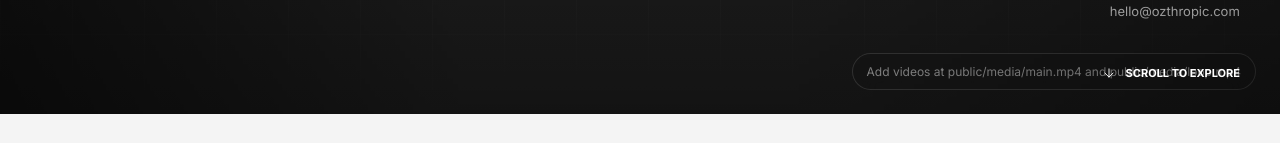
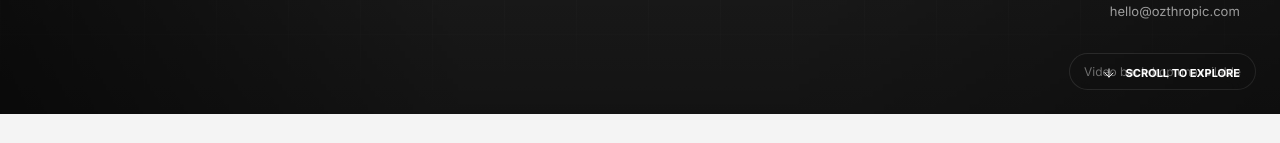
Before and after one commit to Ozhtropic/website, a React (Vite) app: page / in a window 1280 px wide. Shown: the part 686-829 px from the top of the page. Built offline with nearby package versions, Linux system fonts and the light colour scheme.

Commit message:
Discourage direct video access

```diff
--- a/index.html
+++ b/index.html
@@ -8,7 +8,13 @@
       content="Ozthropic helps Australian small and medium-sized businesses reclaim time and capital with human-centric AI automation."
     />
     <meta name="theme-color" content="#1F1F1F" />
-    <link rel="preload" href="/media/main.mp4?v=20260607-main" as="video" type="video/mp4" fetchpriority="high" />
+    <link
+      rel="preload"
+      href="/media/oz-cinematic-7f3a91.mp4?v=20260608-main"
+      as="video"
+      type="video/mp4"
+      fetchpriority="high"
+    />
     <title>Ozthropic | Human-Centric AI for Australian Business</title>
   </head>
   <body>
--- a/src/components/VideoBackdrop.tsx
+++ b/src/components/VideoBackdrop.tsx
@@ -1,4 +1,4 @@
-import { useEffect, useRef, useState } from "react";
+import { useEffect, useRef, useState, type SyntheticEvent } from "react";
 import { LOOP_VIDEO_SRC, MAIN_VIDEO_SRC } from "../config/media";
 
 const HERO_ID = "hero-zone";
@@ -27,6 +27,10 @@ export function VideoBackdrop() {
   const [ready, setReady] = useState(false);
   const [failed, setFailed] = useState(false);
   const [loopActive, setLoopActive] = useState(false);
+
+  const blockVideoContext = (event: SyntheticEvent) => {
+    event.preventDefault();
+  };
 
   useEffect(() => {
     const mainVideo = mainRef.current;
@@ -196,7 +200,7 @@ export function VideoBackdrop() {
       <div className="video-fallback">
         <div className="fallback-mark">Ozthropic</div>
         <div className="fallback-lines" />
-        {failed && <span className="fallback-note">Add videos at public/media/main.mp4 and public/media/loop.mp4</span>}
+        {failed && <span className="fallback-note">Video backdrop unavailable</span>}
       </div>
       {!failed && (
         <video
@@ -206,6 +210,12 @@ export function VideoBackdrop() {
           muted
           playsInline
           preload="auto"
+          disablePictureInPicture
+          disableRemotePlayback
+          draggable={false}
+          controlsList="nodownload noplaybackrate noremoteplayback"
+          onContextMenu={blockVideoContext}
+          onDragStart={blockVideoContext}
           className={`${ready ? "primary-video is-ready" : "primary-video"}${loopActive ? " is-tail-hidden" : ""}`}
         />
       )}
@@ -217,6 +227,12 @@ export function VideoBackdrop() {
           playsInline
           preload="none"
           loop
+          disablePictureInPicture
+          disableRemotePlayback
+          draggable={false}
+          controlsList="nodownload noplaybackrate noremoteplayback"
+          onContextMenu={blockVideoContext}
+          onDragStart={blockVideoContext}
           className={loopActive ? "loop-video is-visible" : "loop-video"}
         />
       )}
--- a/src/config/media.ts
+++ b/src/config/media.ts
@@ -1,2 +1,2 @@
-export const MAIN_VIDEO_SRC = "/media/main.mp4?v=20260607-main";
-export const LOOP_VIDEO_SRC = "/media/loop.mp4?v=20260607-loop-v2";
+export const MAIN_VIDEO_SRC = "/media/oz-cinematic-7f3a91.mp4?v=20260608-main";
+export const LOOP_VIDEO_SRC = "/media/oz-neural-loop-c42b18.mp4?v=20260608-loop";
```
Also changed, not shown: public/media/README.md, vercel.json (added), 2 other files (tests, documents, lock files or other folders).
